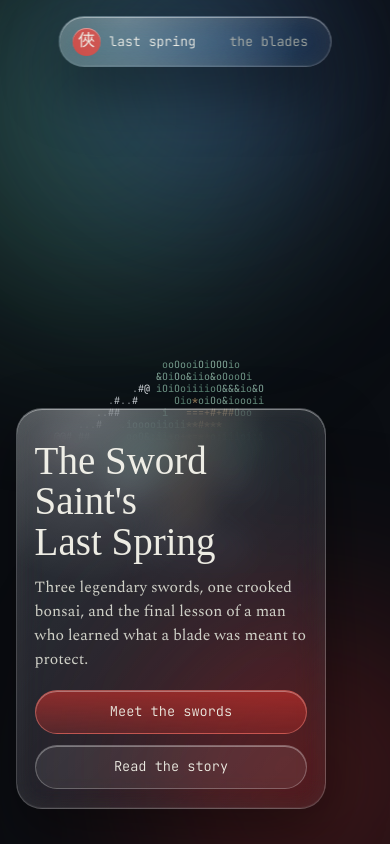
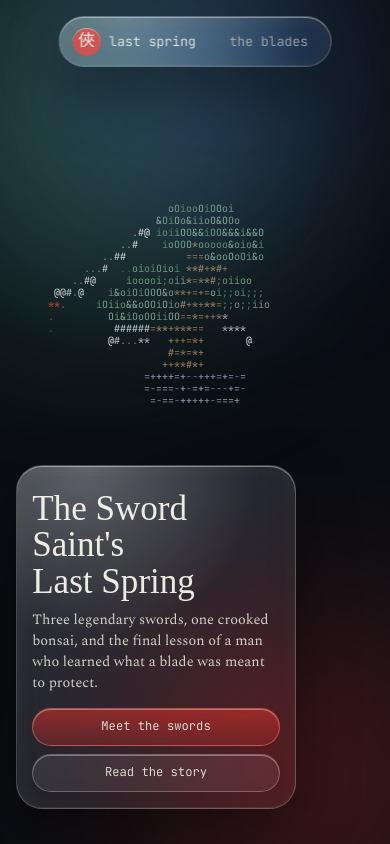
Before and after one commit to thisisaayu/swordsaint, a plain HTML site: page index.html in a window 390 px wide. Shown: the top 844 px of the page. Drawn offline with nearby package versions, Linux system fonts and the light colour scheme; a web font is replaced by a local one.

Commit message:
Refactor card styles and adjust 3D rendering calculations for improved layout and performance

```diff
--- a/css/style.css
+++ b/css/style.css
@@ -57,11 +57,11 @@ footer{display:flex;justify-content:space-between;gap:1rem;padding:1.4rem clamp(
   nav a.l:nth-of-type(n+3){display:none}
   .hint{display:none}
   .hero{padding:6rem 1rem 2.2rem;align-items:flex-end}
-  .card{width:min(100%,310px);padding:1.2rem 1.1rem}
-  .card h1{font-size:clamp(2rem,10vw,2.65rem)}
-  .card p{font-size:.98rem;line-height:1.55}
-  .row{flex-direction:column;align-items:stretch;margin-top:1.15rem}
-  .btn{text-align:center;padding:.58rem 1rem}
+  .card{width:min(100%,280px);padding:1rem .95rem}
+  .card h1{font-size:clamp(1.9rem,9vw,2.35rem);margin:.55rem 0 .55rem}
+  .card p{font-size:.9rem;line-height:1.45}
+  .row{flex-direction:column;align-items:stretch;margin-top:.9rem;gap:.5rem}
+  .btn{text-align:center;padding:.48rem .8rem;font-size:.76rem}
   .three{grid-template-columns:1fr;padding:4rem 1.2rem}
   footer{flex-direction:column}
 }
--- a/js/main.js
+++ b/js/main.js
@@ -65,7 +65,7 @@ function resize(){
 let cyaw=1,syaw=0,cp=1,sp=0;
 function put(x,y,z,t,rnd,bo){
   const xr=x*cyaw-z*syaw,zr=x*syaw+z*cyaw,yc=y-17,y2=yc*cp-zr*sp,z2=yc*sp+zr*cp;
-  const f=D/(D+z2),gx=((W/2+xr*f*S)/cw)|0,gy=((H*.52-y2*f*S)/chh)|0;
+  const f=D/(D+z2),gx=((W/2+xr*f*S)/cw)|0,gy=((H*(W<640?.34:.52)-y2*f*S)/chh)|0;
   if(gx<0||gy<0||gx>=cols||gy>=rows)return;
   const i=gy*cols+gx;if(z2>=zb[i])return;zb[i]=z2;
   let b=bo!==undefined?bo:(1-(z2+38)/76*.62)*(.55+.45*rnd);
```
